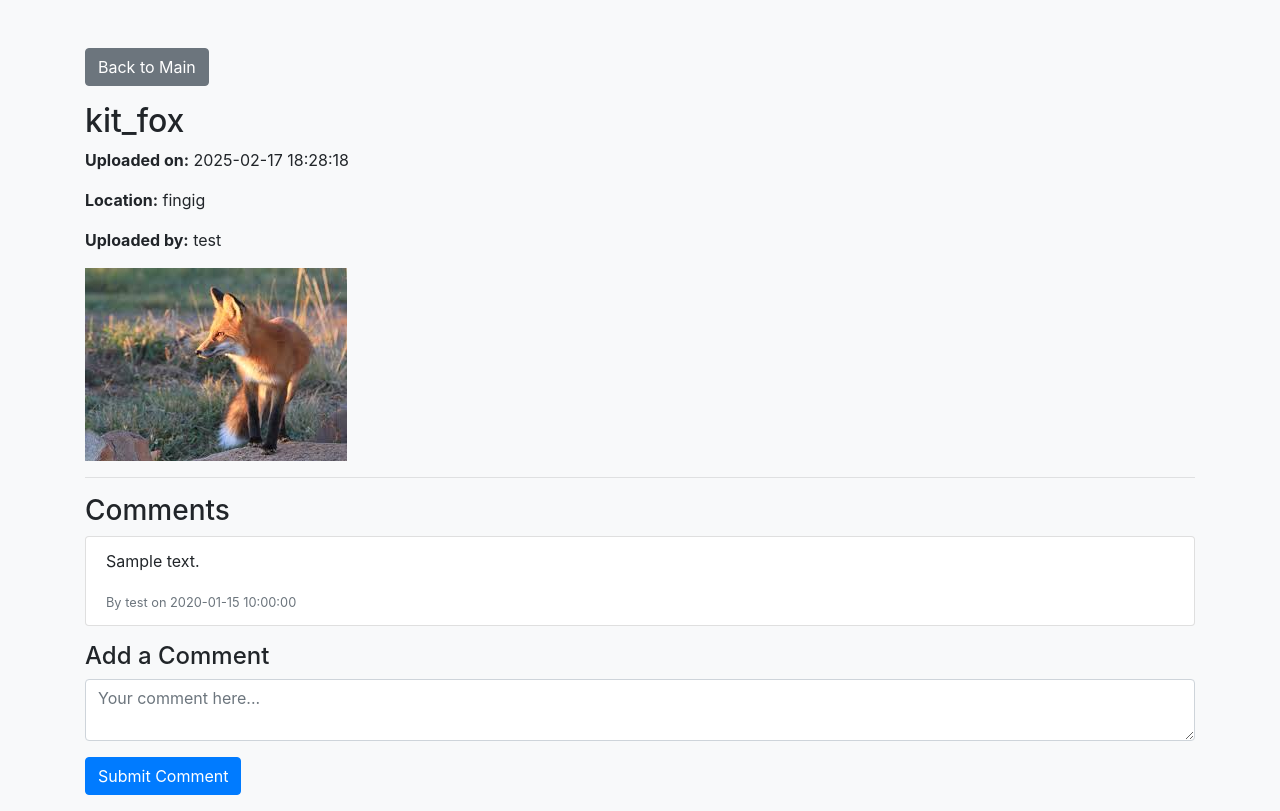
After one commit to LosRonnos/Wilddex, a Flask app: page /upload/1 in a window 1280 px wide. The commit adds this page. Run offline with Flask 3, Linux system fonts and the light colour scheme; a user stored in the database is signed in; tables that the repository leaves empty hold one stand-in row (values such as "Sample post"); parts of the project's set-up code (start-up, migrations or seed data) failed here and were passed over; some libraries are stand-ins or nearby versions.

Commit message:
170225_Changes

```diff
--- a/app.py
+++ b/app.py
@@ -44,6 +44,16 @@ class Like(db.Model):
     image_result_id = db.Column(db.Integer, db.ForeignKey('image_result.id'), nullable=False)
     __table_args__ = (db.UniqueConstraint('user_id', 'image_result_id', name='_user_image_uc'),)
 
+class Comment(db.Model):
+    id = db.Column(db.Integer, primary_key=True)
+    content = db.Column(db.Text, nullable=False)
+    timestamp = db.Column(db.DateTime, default=datetime.utcnow)
+    user_id = db.Column(db.Integer, db.ForeignKey('user.id'), nullable=False)
+    image_result_id = db.Column(db.Integer, db.ForeignKey('image_result.id'), nullable=False)
+
+    # Optional: relationships for easier access
+    user = db.relationship('User', backref='comments')
+    image_result = db.relationship('ImageResult', backref='comments')
 
 
 # Database model for storing image results
@@ -207,6 +217,27 @@ def upload():
                                    image_filename=filename)
     return render_template('upload.html')
 
+@app.route('/upload/<int:upload_id>', methods=['GET', 'POST'])
+@login_required
+def upload_detail(upload_id):
+    upload = ImageResult.query.get_or_404(upload_id)
+
+    # Handle new comment submission
+    if request.method == 'POST':
+        content = request.form.get('content')
+        if content:
+            new_comment = Comment(content=content, user_id=current_user.id, image_result_id=upload_id)
+            db.session.add(new_comment)
+            db.session.commit()
+            flash("Comment added!")
+            return redirect(url_for('upload_detail', upload_id=upload_id))
+        else:
+            flash("Please enter some text for your comment.")
+
+    # Fetch comments for this upload, ordered by timestamp ascending
+    comments = Comment.query.filter_by(image_result_id=upload_id).order_by(Comment.timestamp.asc()).all()
+    return render_template('upload_detail.html', upload=upload, comments=comments)
+
 @app.route('/feed')
 @login_required
 def feed():
--- a/templates/feed.html
+++ b/templates/feed.html
@@ -32,6 +32,8 @@
           <hr>
           {% set like_count = result.likes.count() %}
           <p><strong>Likes:</strong> {{ like_count }}</p>
+          <a href="{{ url_for('upload_detail', upload_id=result.id) }}" class="btn btn-sm btn-info mt-2">View Details</a>
+
           <!-- Like button: directs to /like/<upload_id> -->
           <a href="{{ url_for('like', upload_id=result.id) }}" class="btn btn-sm btn-outline-primary">
             {% if current_user.id in result.likes | map(attribute='user_id') | list %}
--- a/templates/history.html
+++ b/templates/history.html
@@ -38,11 +38,13 @@
             {% else %}
               <p>{{ result.summary_text }}</p>
             {% endif %}
+            <a href="{{ url_for('upload_detail', upload_id=result.id) }}">
+            <img src="{{ url_for('static', filename='uploads/' + result.filename) }}"
 
-            <img src="{{ url_for('static', filename='uploads/' + result.filename) }}"
                  alt="Image"
                  class="img-thumbnail mt-2"
                  style="max-width:200px;">
+                </a>
           </div>
         {% endfor %}
       </div>
--- a/templates/profile.html
+++ b/templates/profile.html
@@ -32,10 +32,13 @@
         {% for upload in uploads %}
           <div class="col-md-4">
             <div class="card mb-3">
+            <a href="{{ url_for('upload_detail', upload_id=upload.id) }}">
               <img src="{{ url_for('static', filename='uploads/' + upload.filename) }}" class="card-img-top" alt="Image">
+            </a>
               <div class="card-body">
                 <h5 class="card-title">{{ upload.label }}</h5>
                 <p class="card-text"><small class="text-muted">{{ upload.upload_time.strftime('%Y-%m-%d %H:%M:%S') }}</small></p>
+
               </div>
             </div>
           </div>
--- /dev/null
+++ b/templates/upload_detail.html
@@ -0,0 +1,44 @@
+<!doctype html>
+<html lang="en">
+<head>
+  <meta charset="UTF-8">
+  <title>{{ upload.label }} - Details</title>
+  <link rel="stylesheet" href="https://stackpath.bootstrapcdn.com/bootstrap/4.5.2/css/bootstrap.min.css">
+</head>
+<body class="bg-light">
+  <div class="container mt-5">
+    <a href="{{ url_for('main') }}" class="btn btn-secondary mb-3">Back to Main</a>
+    <h2>{{ upload.label }}</h2>
+    <p><strong>Uploaded on:</strong> {{ upload.upload_time.strftime('%Y-%m-%d %H:%M:%S') }}</p>
+    {% if upload.location %}
+      <p><strong>Location:</strong> {{ upload.location }}</p>
+    {% endif %}
+    <p><strong>Uploaded by:</strong> {{ upload.user.username }}</p>
+    <img src="{{ url_for('static', filename='uploads/' + upload.filename) }}" alt="Image" class="img-fluid" style="max-width:500px;">
+
+    <hr>
+    <h3>Comments</h3>
+    {% if comments %}
+      <ul class="list-group mb-3">
+        {% for comment in comments %}
+          <li class="list-group-item">
+            <p>{{ comment.content }}</p>
+            <small class="text-muted">By {{ comment.user.username }} on {{ comment.timestamp.strftime('%Y-%m-%d %H:%M:%S') }}</small>
+          </li>
+        {% endfor %}
+      </ul>
+    {% else %}
+      <p>No comments yet. Be the first to comment!</p>
+    {% endif %}
+
+    <h4>Add a Comment</h4>
+    <form method="post" class="mb-3">
+      <div class="form-group">
+        <textarea name="content" class="form-control" placeholder="Your comment here..." required></textarea>
+      </div>
+      <button type="submit" class="btn btn-primary">Submit Comment</button>
+    </form>
+
+  </div>
+</body>
+</html>
```
Also changed, not shown: instance/imageresults.db, 1 other file.
